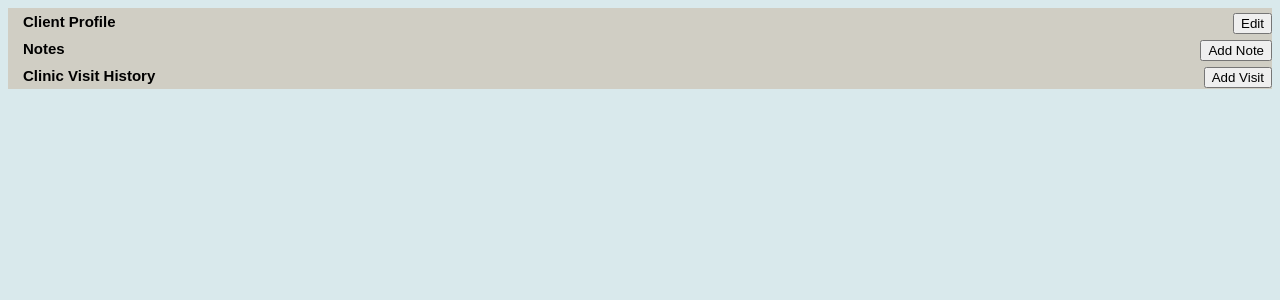
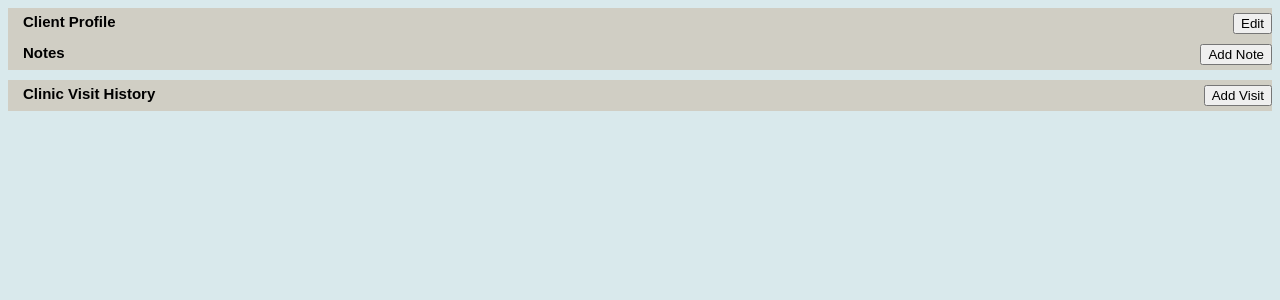
Before and after one commit to pittsw/Encouragement, a Django app: template kenya/patients/templates/detail.html in a window 1280 px wide. Shown: the top 300 px of the page. Run offline with Django 3.2, Linux system fonts and the light colour scheme; the template is opened without the code that fills it: values that come from a table or form of the project are taken from there, others are empty; data comes from the database, SQL or seed files in the repository; parts of the project's set-up code (start-up, migrations or seed data) failed here and were passed over; some libraries are stand-ins or nearby versions.

Commit message:
Profile headers are prettier

```diff
--- a/kenya/patients/static/css/details.css
+++ b/kenya/patients/static/css/details.css
@@ -36,6 +36,8 @@ background-color: rgb(208, 206, 196);
 font-weight: bold;
 font-size: 15px;
 padding: 5px 0px 5px 15px;
+height: auto;
+overflow: auto;
 }
 
 table
--- a/kenya/patients/templates/detail.html
+++ b/kenya/patients/templates/detail.html
@@ -33,7 +33,6 @@
                         $('.view_buttons').show();
                     });
 
-                    $(".msg_body").hide();
                     //toggle the componenet with class msg_body
                     $(".msg_head").click(function()
                       {
@@ -45,7 +44,7 @@
         </script>
 	</head>
 	<body>
-		<div class="header msg_head">
+		<div class="header msg_head" id="profile">
             <span>Client Profile</span>
             <span style="float:right; text-align:right;">
                 <button id="edit" class="view_buttons">Edit</button>
```
